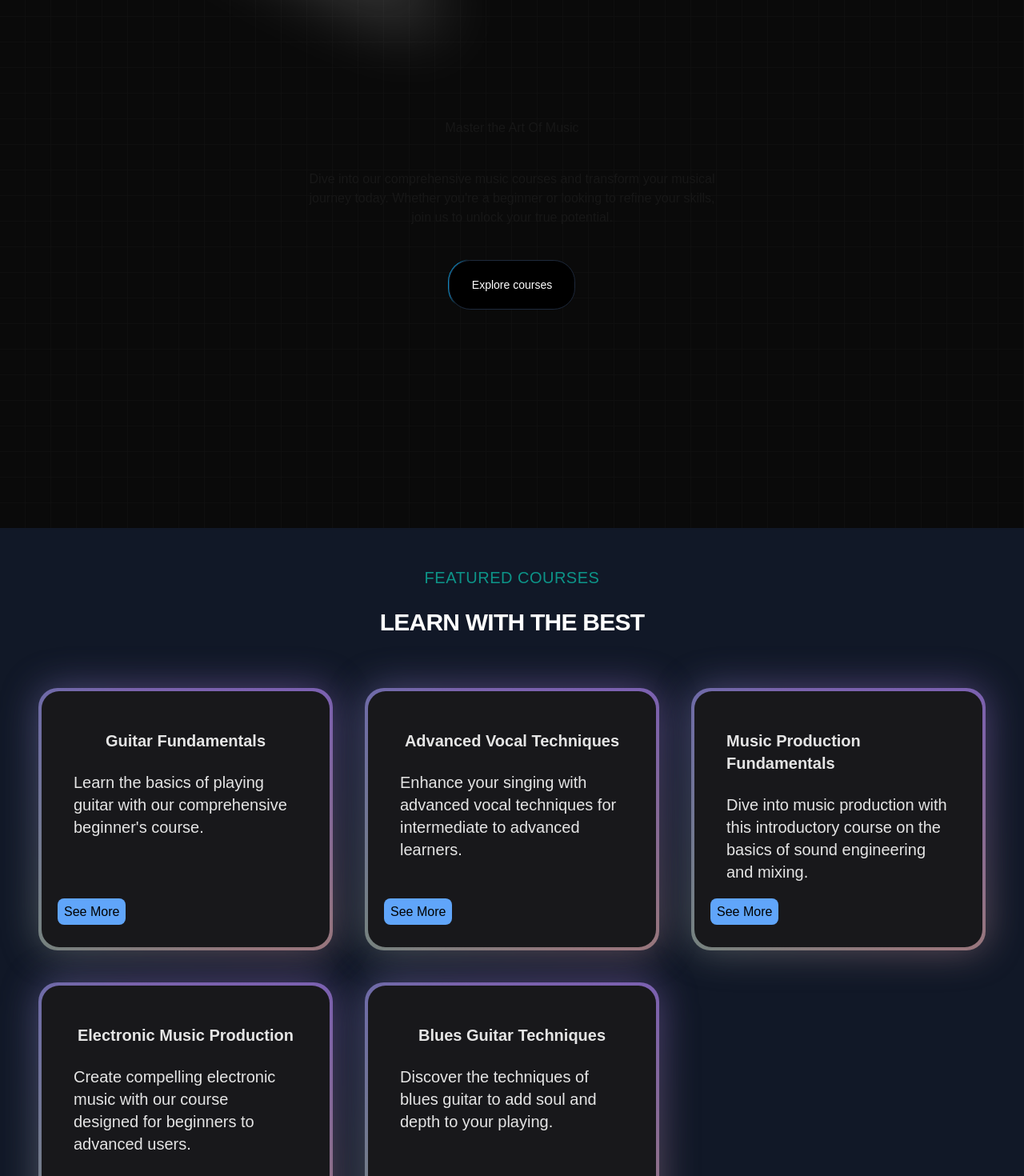
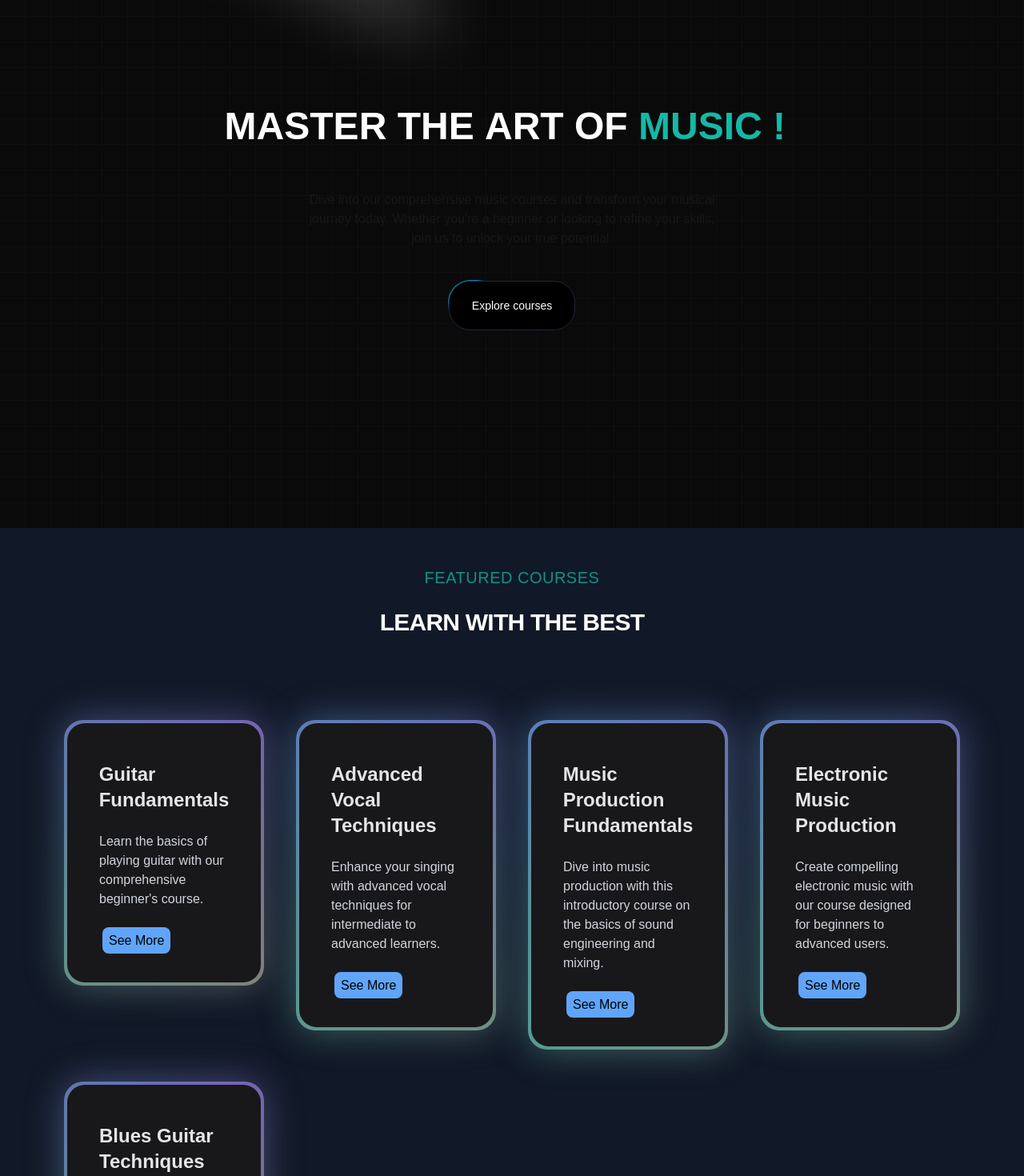
Before and after one commit to Siddesh-Pansare93/next-music, a Next.js app: page / in a window 1280 px wide. Shown: the part 140-1610 px from the top of the page at 80% size. Built offline with nearby package versions, Linux system fonts and the light colour scheme.

Commit message:
completed Featured Cards Section

```diff
--- a/src/components/FeaturedCards.tsx
+++ b/src/components/FeaturedCards.tsx
@@ -32,19 +32,20 @@ export default function FeaturedCards() {
       </div>
 
 
-      <div className="grid lg:grid-cols-3 grid-cols-1 gap-10 justify-center p-4">
+    <div className="mx-8 mt-10">
+      <div className="grid lg:grid-cols-4 grid-cols-1  gap-10 justify-center p-4">
 
         {featuredCourses.map(course => (
           <div key={course.id}>
             <BackgroundGradient className="rounded-[22px]  p-4 sm:p-10 bg-white dark:bg-zinc-900 min-h-80">
-              <div className="flex flex-col justify-center items-center flex-grow">
-                <h1 className="text-lg sm:text-xl mb-4 mt-2 text-black dark:text-neutral-200 font-semibold">
+              <div className="flex flex-col justify-center items-center  py-0">
+                <h1 className="text-lg sm:text-2xl mb-4 mt-2 text-black dark:text-neutral-200 font-semibold">
                   {course.title}
                 </h1>
-                <p className="text-lg sm:text-xl mb-4 mt-2 text-black dark:text-neutral-200 ">
+                <p className="text-lg sm:text-base mb-4 mt-2 text-black dark:text-gray-300  ">
                   {course.description}
                 </p>
-                <div className="w-full mt-3 absolute bottom-8 ml-10">
+                <div className="w-full mt-3 ml-2 ">
                 <Link
                   href={`/course/:${course.slug}`}
                   className="bg-blue-400 text-black rounded-lg p-2 mt-4"
@@ -57,6 +58,7 @@ export default function FeaturedCards() {
           </div>
         ))}
 
+      </div>
       </div>
 
 
--- a/src/components/HeroSection.tsx
+++ b/src/components/HeroSection.tsx
@@ -12,8 +12,8 @@ function HeroSection() {
       <Spotlight />
       <div className=' p-4 w-full relative text-center '>
         <div className="flex justify-center items-center">
-          {/* <TypeWritterEffect/> */}
-          <h1>Master the Art Of Music</h1>
+          <TypeWritterEffect/>
+          {/* <h1>Master the Art Of Music</h1> */}
         </div >
         <p className=' mt-10 mx-auto max-w-lg text-base   '>
           Dive into our comprehensive music courses and transform your musical journey today. Whether you're a beginner or looking to refine your skills, join us to unlock your true potential.
```
